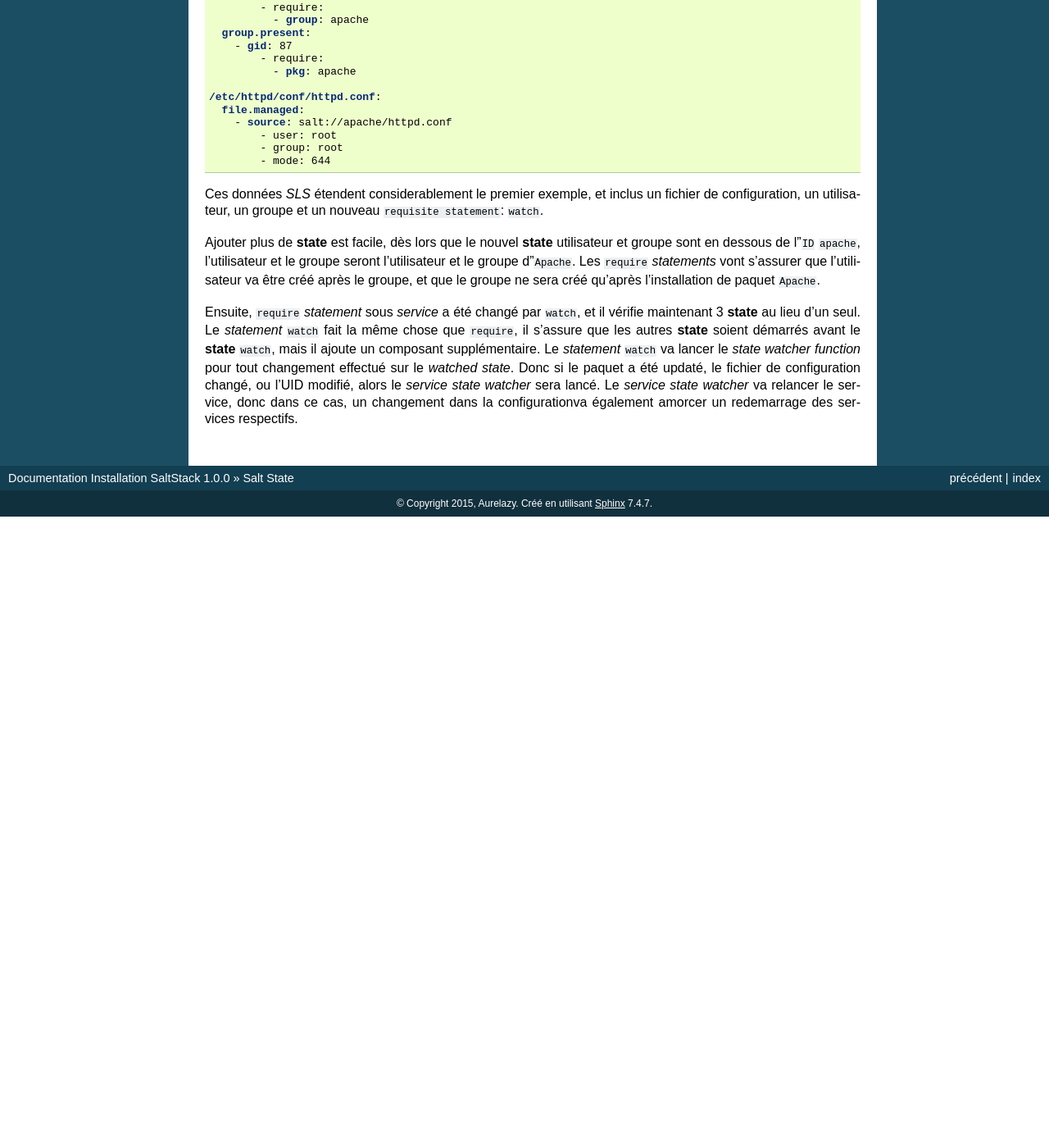
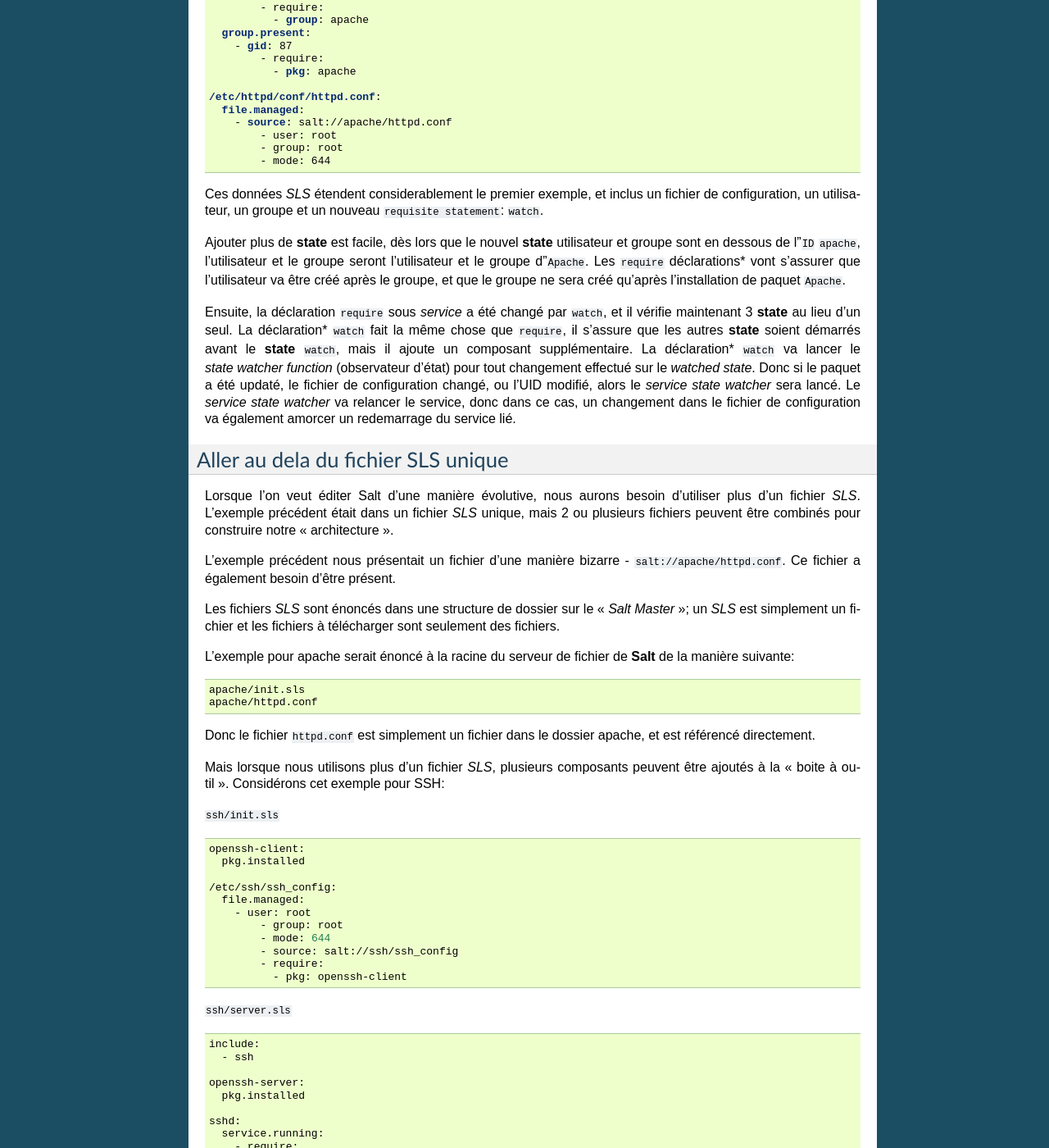
Before and after one commit to aurelazy/Install_SaltStack, a Sphinx documentation site: the page built from docs/State.rst, in a window 1280 px wide and 1400 px high, scrolled down 783 px. Shown: the whole window at 82% size. Built offline with Sphinx 7.4.7, drawn with Linux system fonts in a browser that asks for light colours; before the commit the page ends 1413 px from its top, so only the background shows below that; some of the changed text lies outside the part shown.

Commit message:
Modification fichier

```diff
--- a/docs/Fichier_SLS.rst
+++ b/docs/Fichier_SLS.rst
@@ -50,7 +50,7 @@ Maintenant, pour renforcer la formule |sls| ``vim``, un ``vimrc`` peut-être ajo
 
 Maintenant le fichier ``vimrc`` désiré doit être copié dans le serveur de fichier |salt| dans ``/srv/salt/vimrc``. Dans |salt|, tout est fichier, donc auncune redirection de chemin n'a besoin d'être justifié. Le fichier ``vimrc`` est placé juste à coté du fichier ``vim.sls``. La même commande que précédemment peut être éxécuté pour toutes les formules ``vim`` |sls| et vont inclure le fichier de configuration.
 
-
+.. _ajout_profondeur:
 
 Ajout de profondeur
 --------------------
--- a/docs/State.rst
+++ b/docs/State.rst
@@ -67,10 +67,116 @@ Lorsque l'on installe un service comme *Apache*, beaucoup plus de composants doi
 Ces données |sls| étendent considerablement le premier exemple, et inclus un fichier de configuration, un utilisateur, un groupe et un nouveau ``requisite statement``: ``watch``.
 
 Ajouter plus de |state| est facile, dès lors que le nouvel |state| utilisateur et groupe sont en dessous de l'|id| ``apache``, l'utilisateur et le groupe seront l'utilisateur et le groupe d'``Apache``.
-Les ``require`` *statements* vont s'assurer que l'utilisateur va être créé après le groupe, et que le groupe ne sera créé qu'après l'installation de paquet ``Apache``.
+Les ``require`` déclarations* vont s'assurer que l'utilisateur va être créé après le groupe, et que le groupe ne sera créé qu'après l'installation de paquet ``Apache``.
 
-Ensuite, ``require`` *statement* sous *service* a été changé par ``watch``, et il vérifie maintenant 3 |state| au lieu d'un seul.
-Le *statement* ``watch`` fait la même chose que ``require``, il s'assure que les autres |state| soient démarrés avant le |state| ``watch``, mais il ajoute un composant supplémentaire.
-Le *statement* ``watch`` va lancer le *state watcher function* pour tout changement effectué sur le *watched state*.
+Ensuite, la déclaration ``require`` sous *service* a été changé par ``watch``, et il vérifie maintenant 3 |state| au lieu d'un seul.
+La déclaration* ``watch`` fait la même chose que ``require``, il s'assure que les autres |state| soient démarrés avant le |state| ``watch``, mais il ajoute un composant supplémentaire.
+La déclaration* ``watch`` va lancer le *state watcher function* (observateur d'état) pour tout changement effectué sur le *watched state*.
 Donc si le paquet a été updaté, le fichier de configuration changé, ou l'UID modifié, alors le *service state watcher* sera lancé.
-Le *service state watcher* va relancer le service, donc dans ce cas, un changement dans la configurationva également amorcer un redemarrage des services respectifs.
+Le *service state watcher* va relancer le service, donc dans ce cas, un changement dans le fichier de configuration va également amorcer un redemarrage du service lié.
+
+
+Aller au dela du fichier SLS unique
+------------------------------------
+
+Lorsque l'on veut éditer Salt d'une manière évolutive, nous aurons besoin d'utiliser plus d'un fichier |sls|. L'exemple précédent était dans un fichier |sls| unique, mais 2 ou plusieurs fichiers peuvent être combinés pour construire notre "architecture".
+
+L'exemple précédent nous présentait un fichier d'une manière bizarre - ``salt://apache/httpd.conf``.
+Ce fichier a également besoin d'être présent.
+
+Les fichiers |sls| sont énoncés dans une structure de dossier sur le "*Salt Master*"; un |sls| est simplement un fichier et les fichiers à télécharger sont seulement des fichiers.
+
+L'exemple pour apache serait énoncé à la racine du serveur de fichier de |salt| de la manière suivante:
+
+.. code-block:: bash
+
+	apache/init.sls
+	apache/httpd.conf
+
+
+Donc le fichier ``httpd.conf`` est simplement un fichier dans le dossier apache, et est référencé directement.
+
+Mais lorsque nous utilisons plus d'un fichier |sls|, plusieurs composants peuvent être ajoutés à la "boite à outil". Considérons cet exemple pour SSH:
+
+``ssh/init.sls``
+
+.. code-block:: bash
+
+	openssh-client:
+	  pkg.installed
+
+	/etc/ssh/ssh_config:
+	  file.managed:
+	    - user: root
+		- group: root
+		- mode: 644
+		- source: salt://ssh/ssh_config
+		- require:
+		  - pkg: openssh-client
+
+
+
+``ssh/server.sls``
+
+.. code-block:: bash
+
+	include:
+	  - ssh
+
+	openssh-server:
+	  pkg.installed
+
+	sshd:
+	  service.running:
+	    - require:
+		- pkg: openssh-client
+		- pkg: openssh-server
+		- file: /etc/ssh/banner
+		- file: /etc/ssh/sshd_config
+
+	/etc/ssh/sshd_config:
+	  file.managed:
+	    - user: root
+		- group: root
+		- mode: 644
+		- source: salt://ssh/sshd_config
+		- require:
+		  - pkg: openssh-server
+
+	/etc/ssh/banner:
+	  file:
+	    - managed
+		- user: root
+		- group: root
+		- mode: 644
+		- source: salt://ssh/banner
+		- require:
+		  - pkg: openssh-server
+
+.. note::
+
+	On peut noter les 2 façons différente pour gérer les fichiers dans Salt.
+	Dans le section ``/etc/ssh/sshd_config`` ci-dessus, on utilise la déclaration ``file.managed``, alors que dans la section ``/etc/ssh/banner``, on utilise la déclaration ``file``, et on ajoute l'attribut ``managed`` dans la déclaration d'état.
+	Ces 2 manières différentes amènent la même chose; la première solution - "file.managed" - sera simplement plus rapide.
+
+
+Maintenant, notre arborescence sera:
+
+.. code-block:: bash
+
+	apache/init.sls
+	apache/httpd.conf
+	ssh/init.sls
+	ssh/server.sls
+	ssh/banner
+	ssh/ssh_config
+	ssh/sshd_config
+
+
+Cet exemple introduit la déclaration ``include``.
+Cette déclaration ``include`` inclue un autre fichier |sls| de sorte que les composants trouvés à l’intérieur peuvent être requis (``require``), surveillés (``watch``)ou comme nous le verrons plus tard, enrichis (``extended``).
+
+La déclaration ``include`` permet aux états d'être croisés.
+Lorsqu'un fichier |sls| à une déclaration ``include``, elle sera littéralement étendue pour inclure le contenu des fichiers |sls| inclus
+
+A noter que certains fichiers SLS sont nommés "init.sls", tandis que d'autres ne le sont pas. Plus d'info sur le pourquoi du comment peut être trouvé dans le paragraphe :ref:`Mon premier fichier SLS <ajout_profondeur>`.
```
